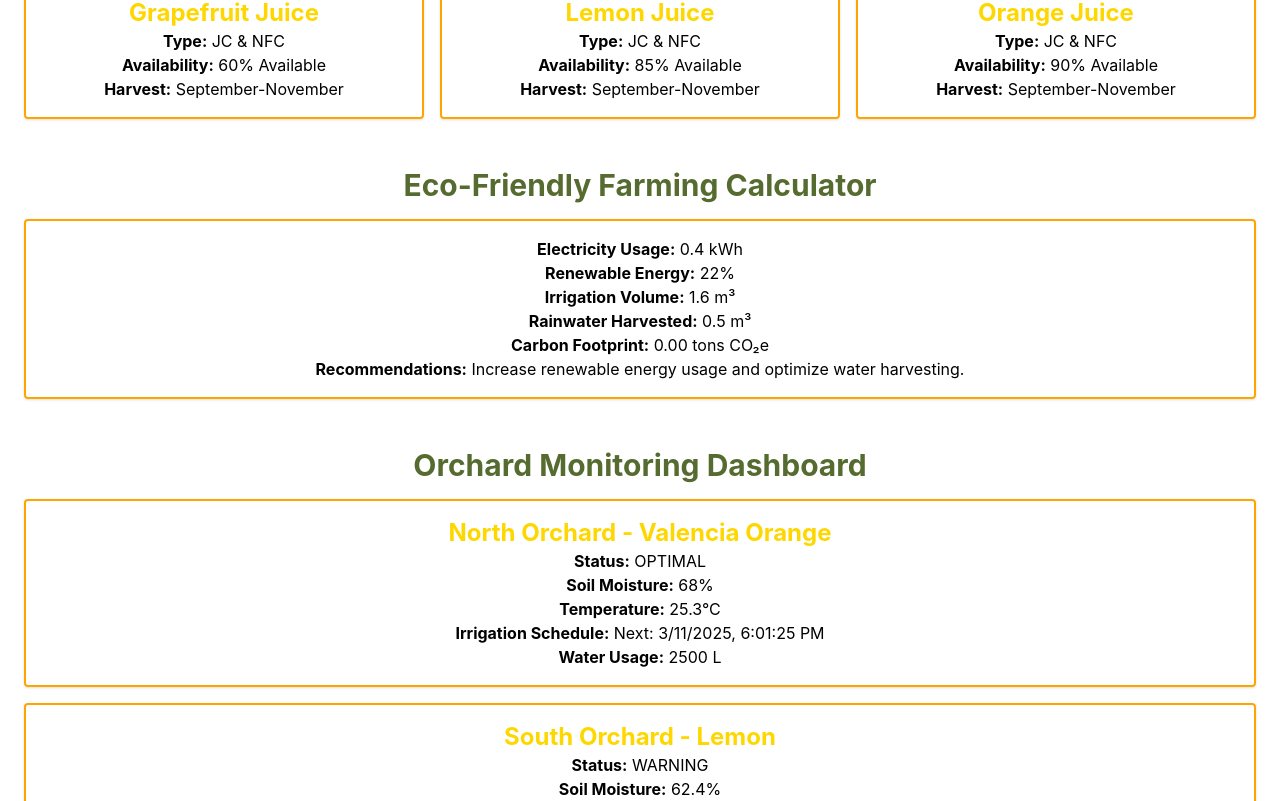
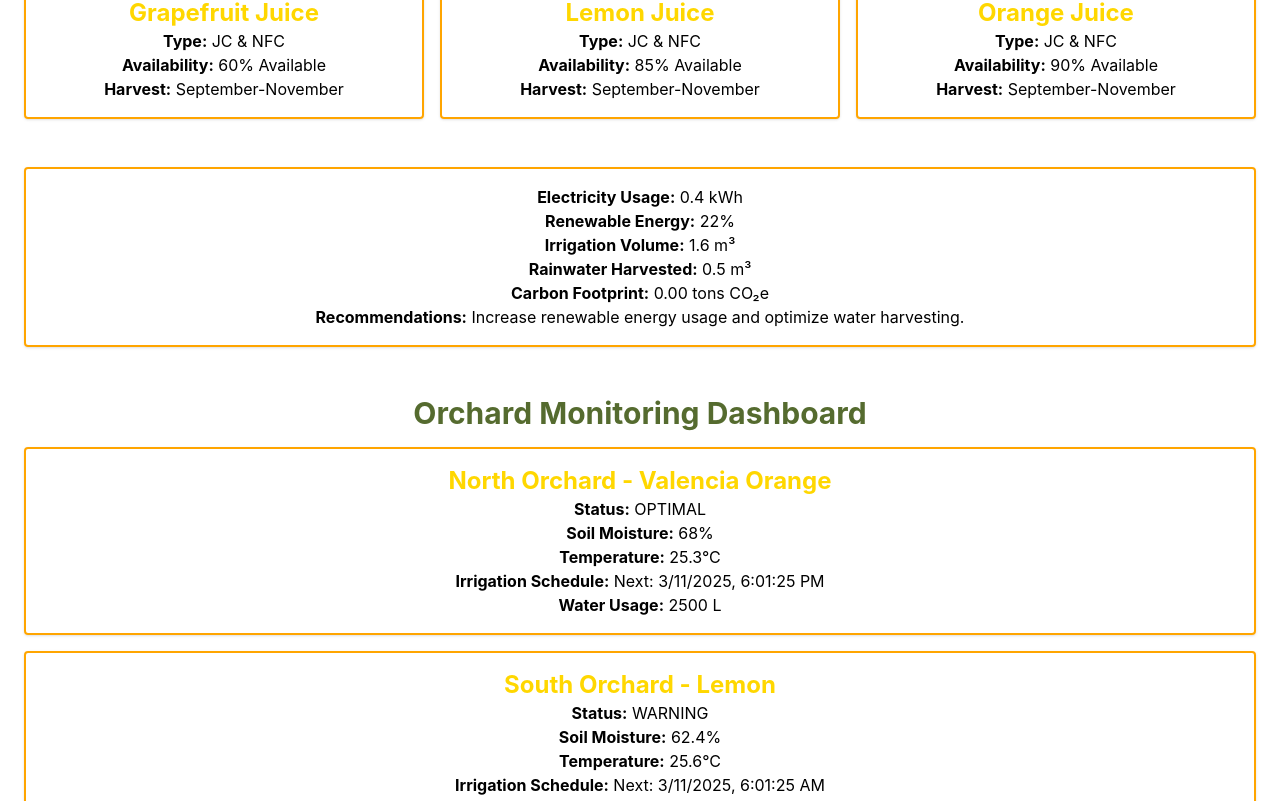
Before and after one commit to skyla643/WEBAPP_FRUITSCOMMERCE, a React (Create React App) app in the folder frontend/: page / in a window 1280 px wide. Shown: the part 1189-1990 px from the top of the page. Built offline with nearby package versions, Linux system fonts and the light colour scheme.

Commit message:
jhvbjlvh

```diff
--- a/frontend/src/components/EcoCalculator.tsx
+++ b/frontend/src/components/EcoCalculator.tsx
@@ -1,39 +1,16 @@
-import React, { useState } from 'react';
+import React from 'react';
 
 const EcoCalculator: React.FC = () => {
-  // Dummy values for now
-  const [electricityUsage] = useState(0.4); // in kWh
-  const [renewablePercentage] = useState(22); // in %
-  const [irrigationVolume] = useState(1.6); // in m³
-  const [rainHarvested] = useState(0.5); // in m³
-
   return (
-    <div className="p-6" style={{ backgroundColor: 'white' }}>
-      <h2 className="text-3xl font-bold mb-4" style={{ color: '#556B2F' }}>
-        Eco-Friendly Farming Calculator
-      </h2>
-      <div
-        className="p-4 rounded shadow"
-        style={{ border: '2px solid #FFA500' }}
-      >
+    <div className="p-6 bg-white">
+      <div className="p-4 rounded shadow border-2" style={{ borderColor: '#FFA500' }}>
+        <p><strong>Electricity Usage:</strong> 0.4 kWh</p>
+        <p><strong>Renewable Energy:</strong> 22%</p>
+        <p><strong>Irrigation Volume:</strong> 1.6 m³</p>
+        <p><strong>Rainwater Harvested:</strong> 0.5 m³</p>
+        <p><strong>Carbon Footprint:</strong> 0.00 tons CO₂e</p>
         <p>
-          <strong>Electricity Usage:</strong> {electricityUsage} kWh
-        </p>
-        <p>
-          <strong>Renewable Energy:</strong> {renewablePercentage}%
-        </p>
-        <p>
-          <strong>Irrigation Volume:</strong> {irrigationVolume} m³
-        </p>
-        <p>
-          <strong>Rainwater Harvested:</strong> {rainHarvested} m³
-        </p>
-        <p>
-          <strong>Carbon Footprint:</strong> 0.00 tons CO₂e
-        </p>
-        <p>
-          <strong>Recommendations:</strong> Increase renewable energy usage
-          and optimize water harvesting.
+          <strong>Recommendations:</strong> Increase renewable energy usage and optimize water harvesting.
         </p>
       </div>
     </div>
```
